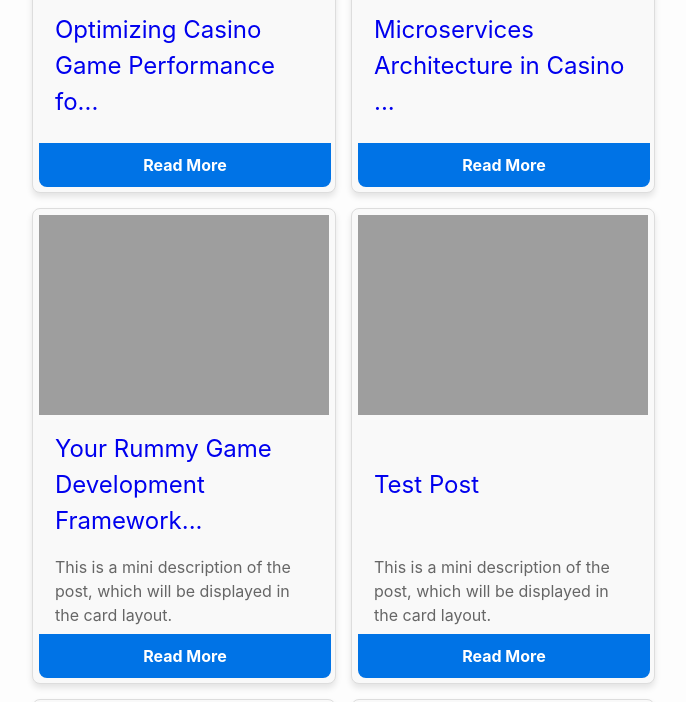
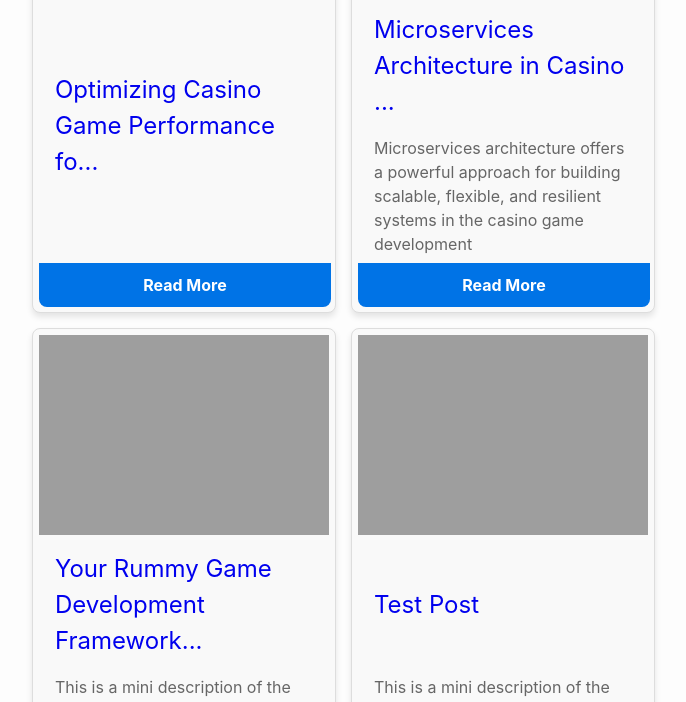
Before and after one commit to samcorp024/jekyll, a Jekyll site: the page built from tags.md, in a window 1280 px wide and 900 px high, scrolled down 1031 px, cut to the strip 122-824 px from the top of the window. Shown: the whole strip, without its empty margins (138-824 px from the left). Built offline with Jekyll 4.4.1, drawn with Linux system fonts in a browser that asks for light colours.

Commit message:
Update 2022-12-05-Microservices-Architecture-in-Casino-Game-Development.md

```diff
--- a/_posts/2022-12-05-Microservices-Architecture-in-Casino-Game-Development.md
+++ b/_posts/2022-12-05-Microservices-Architecture-in-Casino-Game-Development.md
@@ -3,8 +3,13 @@
 title: "Microservices Architecture in Casino Game Development"
 date: 2024-08-23
 image: https://github.com/akashpalve007/prod-website-images/blob/main/Casino%20Games%20(1).png?raw=true
+permalink: /:title/
+description: "Microservices architecture offers a powerful approach for building scalable, flexible, and resilient systems in the casino game development"
 author: John Austin
 categories: [Casino Game Development]
+tags:
+  - casino-game-development
+  - casino-game-development-company
 ---
 ![Casino Games](https://github.com/akashpalve007/prod-website-images/blob/main/Casino%20Games%20(1).png?raw=true)
 ## Microservices Architecture in Casino Game Development
```
